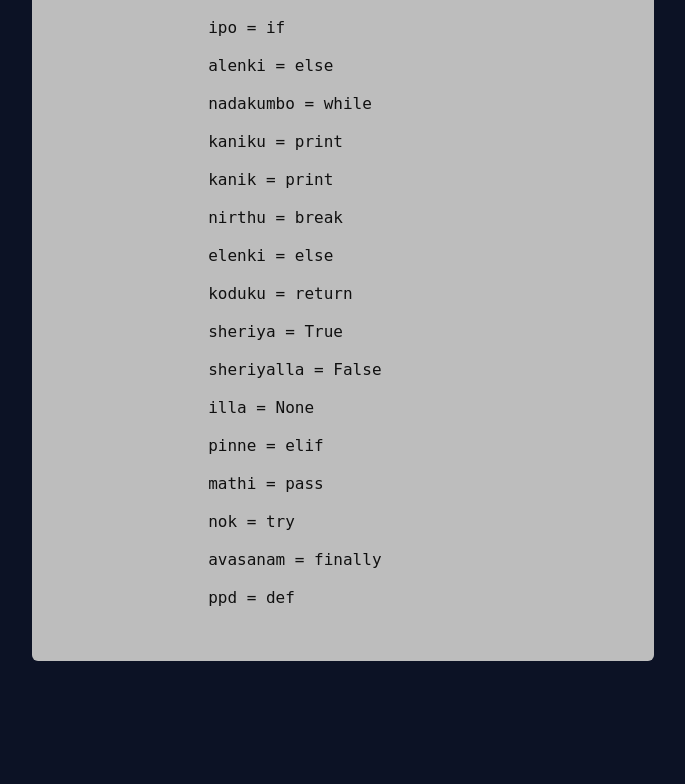
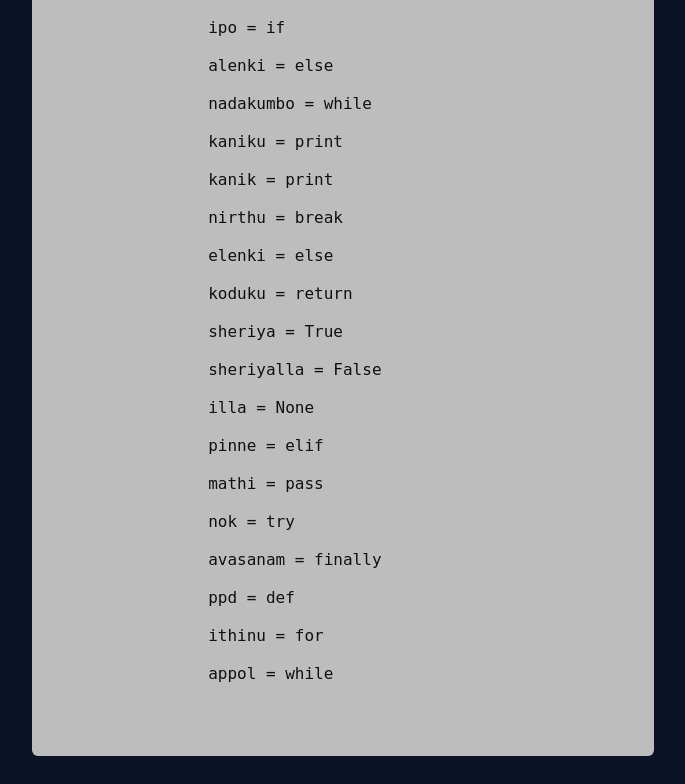
Before and after one commit to aadithyandd/manpy, a Flask app: page / in a window 1280 px wide. Shown: the part 1256-2040 px from the top of the page, without its empty margins (297-982 px from the left). Before the commit the page ends 1917 px from the top, so only its background shows below. Run offline with Flask 3, Linux system fonts and the light colour scheme; some libraries are stand-ins or nearby versions; some web fonts are replaced.

Commit message:
Update index.html

```diff
--- a/templates/index.html
+++ b/templates/index.html
@@ -198,7 +198,12 @@
 
                 avasanam = finally
 
-                ppd = def</p>
+                ppd = def
+
+                ithinu = for
+
+                appol = while
+            </p>
         </div>
     </center>
     <script>
```
